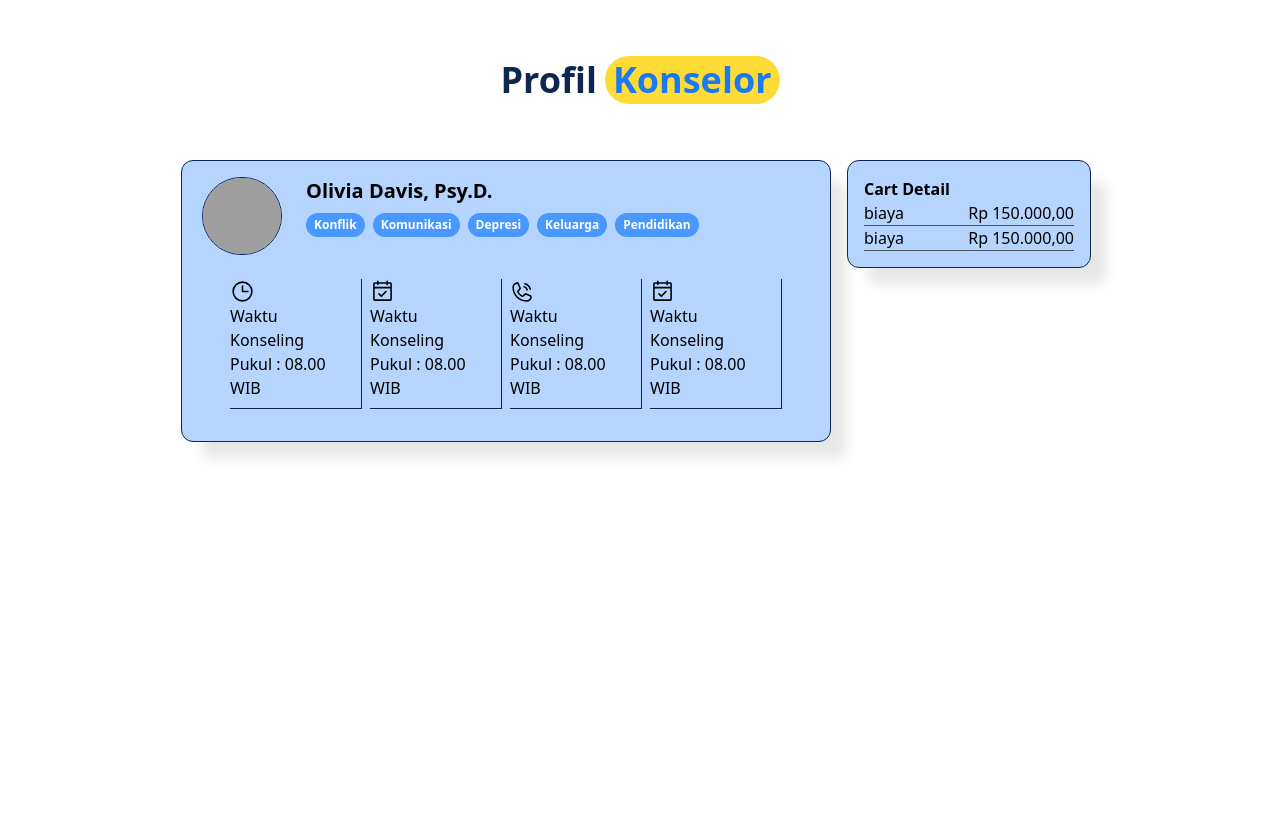
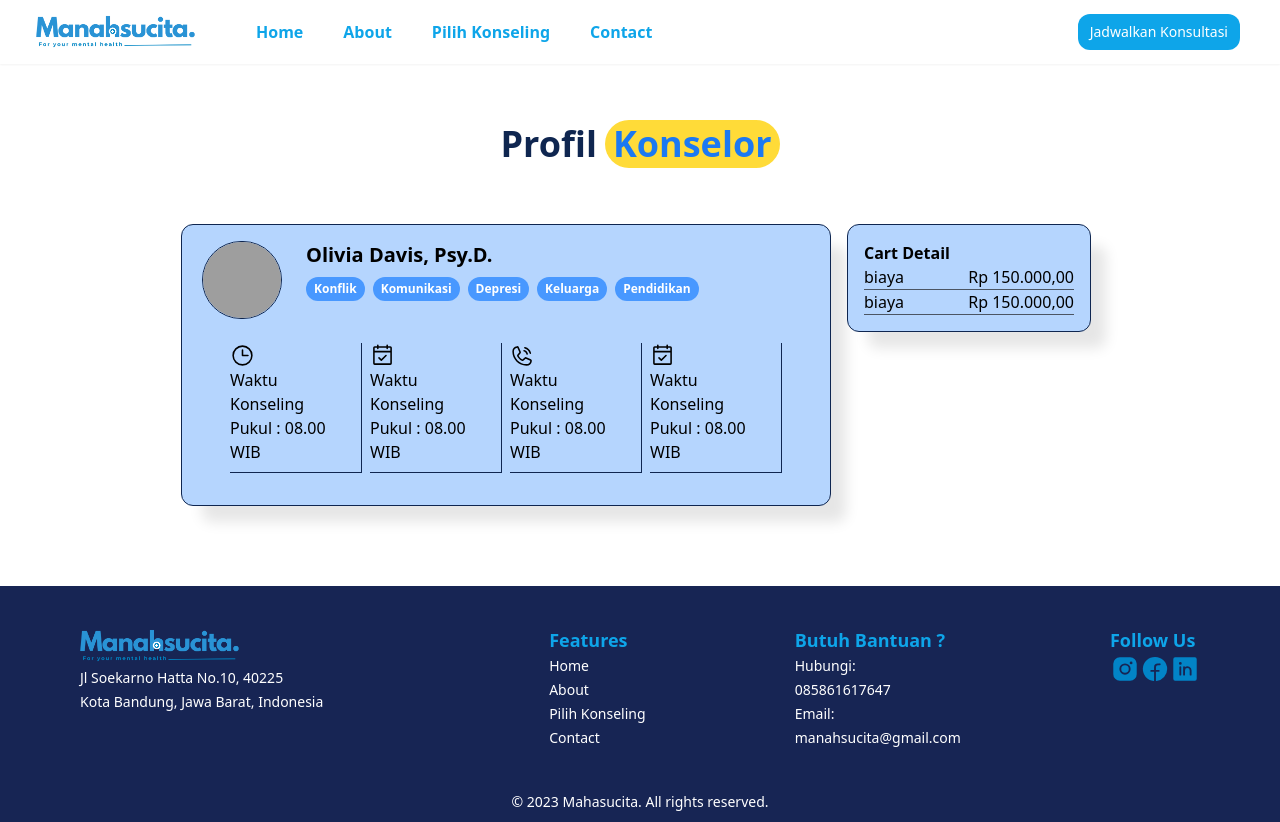
Before and after one commit to Fullstack-39-Skilvul/FE-Capstone-Project, a React (Vite) app: page /booking in a window 1280 px wide. Before the commit the page ends 800 px from the top, so only its background shows below. Built offline with nearby package versions, Linux system fonts and the light colour scheme; grey boxes are pictures that could not be loaded.

Commit message:
navbar,footer

```diff
--- a/package.json
+++ b/package.json
@@ -13,6 +13,7 @@
     "@phosphor-icons/react": "^2.0.14",
     "@reduxjs/toolkit": "^1.9.7",
     "axios": "^1.6.2",
+    "phosphor-react": "^1.4.1",
     "react": "^18.2.0",
     "react-dom": "^18.2.0",
     "react-redux": "^8.1.3",
--- /dev/null
+++ b/src/assets/constant.js
@@ -0,0 +1,5 @@
+import logoManahsucita from "../assets/img/Manahsucita.png";
+
+export const IMAGES = {
+  logoManahsucita: logoManahsucita,
+};
--- /dev/null
+++ b/src/components/footer/Footer.jsx
@@ -0,0 +1,61 @@
+import { FacebookLogo, InstagramLogo, LinkedinLogo } from "phosphor-react";
+import React from "react";
+import { IMAGES } from "../../assets/constant";
+
+function Footer() {
+  return (
+    <div className="mt-20 text-sm leading-6">
+      <div className="bg-blue-950 text-white p-10 flex flex-wrap justify-between items-start px-20 gap-10 mt-10">
+        <div className="w-80">
+          <img
+            className=" ml-[-20px]"
+            src={IMAGES.logoManahsucita}
+            alt="Logo Manahsucita"
+            width={200}
+          />
+          <p>
+            Jl Soekarno Hatta No.10, 40225 <br /> Kota Bandung, Jawa Barat,
+            Indonesia
+          </p>
+        </div>
+        <div>
+          <div className="font-bold text-sky-500 text-lg">Features</div>
+          <ul>
+            <li>Home</li>
+            <li>About</li>
+            <li>Pilih Konseling</li>
+            <li>Contact</li>
+          </ul>
+        </div>
+        <div>
+          <div className="font-bold text-sky-500 text-lg">Butuh Bantuan ?</div>
+          <p>
+            Hubungi: <br /> 085861617647
+          </p>
+          <p>
+            Email: <br /> manahsucita@gmail.com
+          </p>
+        </div>
+        <div>
+          <div className="font-bold text-sky-500 text-lg">Follow Us</div>
+          <div className="text-sky-600 text-3xl flex">
+            <a href="">
+              <InstagramLogo weight="fill" />
+            </a>
+            <a href="">
+              <FacebookLogo weight="fill" />
+            </a>
+            <a href="">
+              <LinkedinLogo weight="fill" />
+            </a>
+          </div>
+        </div>
+      </div>
+      <div className="bg-blue-950 text-center text-white pb-2">
+        <p>© 2023 Mahasucita. All rights reserved.</p>
+      </div>
+    </div>
+  );
+}
+
+export default Footer;
--- /dev/null
+++ b/src/components/navbar/navbar.jsx
@@ -0,0 +1,36 @@
+import React from "react";
+import { NavLink } from "react-router-dom";
+import { IMAGES } from "../../assets/constant";
+
+function Navbar() {
+  return (
+    <nav className="flex justify-between py-3 ps-4 pr-10 text-sky-500 shadow-sm items-center bg-white w-full">
+      <div className="flex items-center gap-10">
+        <div>
+          <img
+            src={IMAGES.logoManahsucita}
+            alt="logo manahsucita"
+            width={200}
+          />
+        </div>
+        <div>
+          <ul className="flex gap-10 font-semibold">
+            <li>Home</li>
+            <li>About</li>
+            <li>Pilih Konseling</li>
+            <li>Contact</li>
+          </ul>
+        </div>
+      </div>
+      <div>
+        <NavLink>
+          <button className="bg-sky-500 text-white px-3 py-2 rounded-xl text-sm">
+            Jadwalkan Konsultasi
+          </button>
+        </NavLink>
+      </div>
+    </nav>
+  );
+}
+
+export default Navbar;
--- a/src/router/RouterManagement.jsx
+++ b/src/router/RouterManagement.jsx
@@ -2,15 +2,19 @@ import React, { Suspense } from "react";
 import { Route, Routes } from "react-router-dom";
 import LandingPage from "../pages/landingPage/LandingPage";
 import PenjadwalanPage from "../pages/PenjadwalanPage/PenjadwalanPage";
+import Navbar from "../components/navbar/navbar";
+import Footer from "../components/footer/Footer";
 
 function RouterManagement() {
   return (
     <div>
       <Suspense>
+        <Navbar />
         <Routes>
           <Route path="/" element={<LandingPage />} />
           <Route path="/booking" element={<PenjadwalanPage />} />
         </Routes>
+        <Footer />
       </Suspense>
     </div>
   );
```
Also changed, not shown: src/assets/img/Manahsucita.png (added), 1 other file (tests, documents, lock files or other folders).
